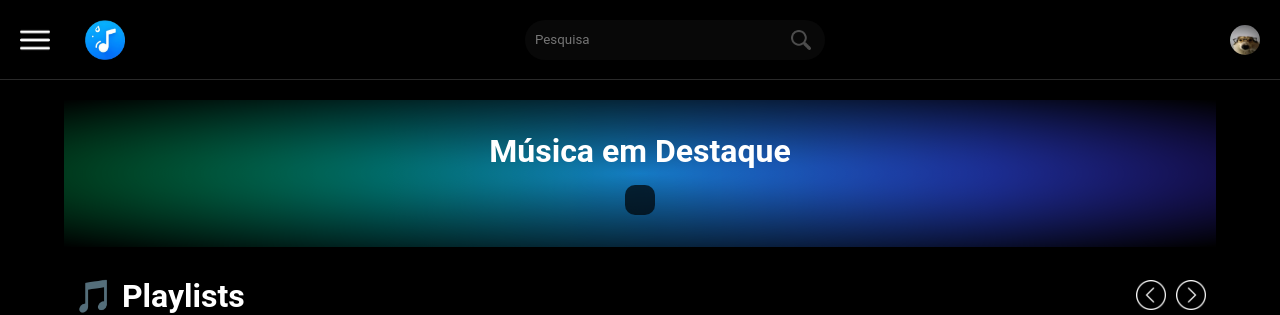
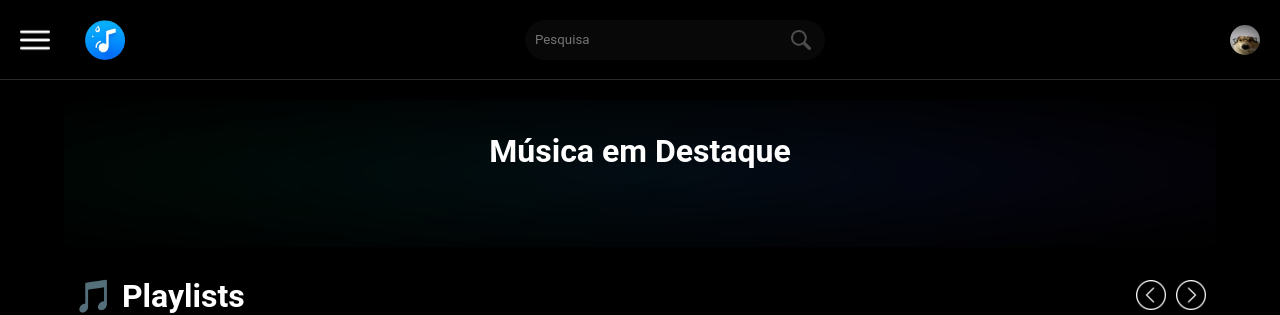
Before and after one commit to Victordplima/Spoticry, a React (Create React App) app: page /feed in a window 1280 px wide. Shown: the top 315 px of the page. Built offline with nearby package versions, Linux system fonts and the light colour scheme; no server answers.

Commit message:
Featured songs improved

```diff
--- a/src/components/Feed/FeaturedSong.js
+++ b/src/components/Feed/FeaturedSong.js
@@ -43,17 +43,17 @@ const FeaturedSongContainer = styled.div`
     left: 0;
     width: 100%;
     height: 100%;
-    z-index: -1;  // Adicione essa propriedade z-index para garantir que fique no fundo
+    z-index: -1;
   }
 
   &::before {
     background: inherit;
-    filter: blur(50px);  // Ajuste o valor do desfoque conforme necessário
+    filter: blur(100%);
   }
 
   &::after {
-    background: radial-gradient(ellipse at center, rgba(0, 0, 0, 0) 0%, rgba(0, 0, 0, 1) 100%);
-    mix-blend-mode: multiply;  // Use a mistura de modos conforme necessário para o efeito desejado
+    background: radial-gradient(ellipse at center, rgba(0, 0, 0, 0.9) 0%, rgba(0, 0, 0, 1) 100%);
+    mix-blend-mode: multiply;
   }
 `;
 
@@ -78,9 +78,9 @@ const FullBackgroundStyle = styled.div`
 const FeaturedSongWrapper = styled.div`
   display: flex;
   justify-content: center;
-  background-color: rgba(0, 0, 0, 0.7); /* Cor de fundo com opacidade */
-  border-radius: 10px; /* Borda arredondada para um efeito mais suave */
-  backdrop-filter: blur(10px); /* Desfoque aplicado ao plano de fundo */
+  //background-color: rgba(0, 0, 0, 0.7);
+  border-radius: 10px;
+  backdrop-filter: blur(10px);
   padding: 15px 15px;
 `;
 
--- a/src/components/Feed/Header.js
+++ b/src/components/Feed/Header.js
@@ -1,5 +1,6 @@
 import React, { useState } from 'react';
 import styled from 'styled-components';
+import { NavLink } from 'react-router-dom';  // Importa NavLink do react-router-dom
 import btnMenu from '../../assets/btnMenu.png';
 import searchIcon from '../../assets/lupa.png';
 import logo from '../../assets/logo.png';
@@ -17,7 +18,6 @@ const HeaderContainer = styled.header`
   height: 80px;
 `;
 
-
 const MenuButton = styled.div`
   background-image: url(${btnMenu});
   background-size: cover;
@@ -26,7 +26,8 @@ const MenuButton = styled.div`
   cursor: pointer;
 `;
 
-const Logo = styled.div`
+// Use NavLink para tornar o logo um link
+const Logo = styled(NavLink)`
   background-image: url(${logo});
   background-size: contain;
   background-repeat: no-repeat;
@@ -79,7 +80,8 @@ const Header = () => {
       <HeaderContainer>
         <div style={{ display: 'flex', alignItems: 'center' }}>
           <MenuButton onClick={toggleSidebar} />
-                    <Logo />
+          {/* Use o NavLink aqui para fazer o logo um link */}
+          <Logo to="/feed" />
         </div>
         <SearchContainer>
           <SearchInput type="text" placeholder="Pesquisa" />
```
Lines whose indentation alone changed are shown as unchanged.
